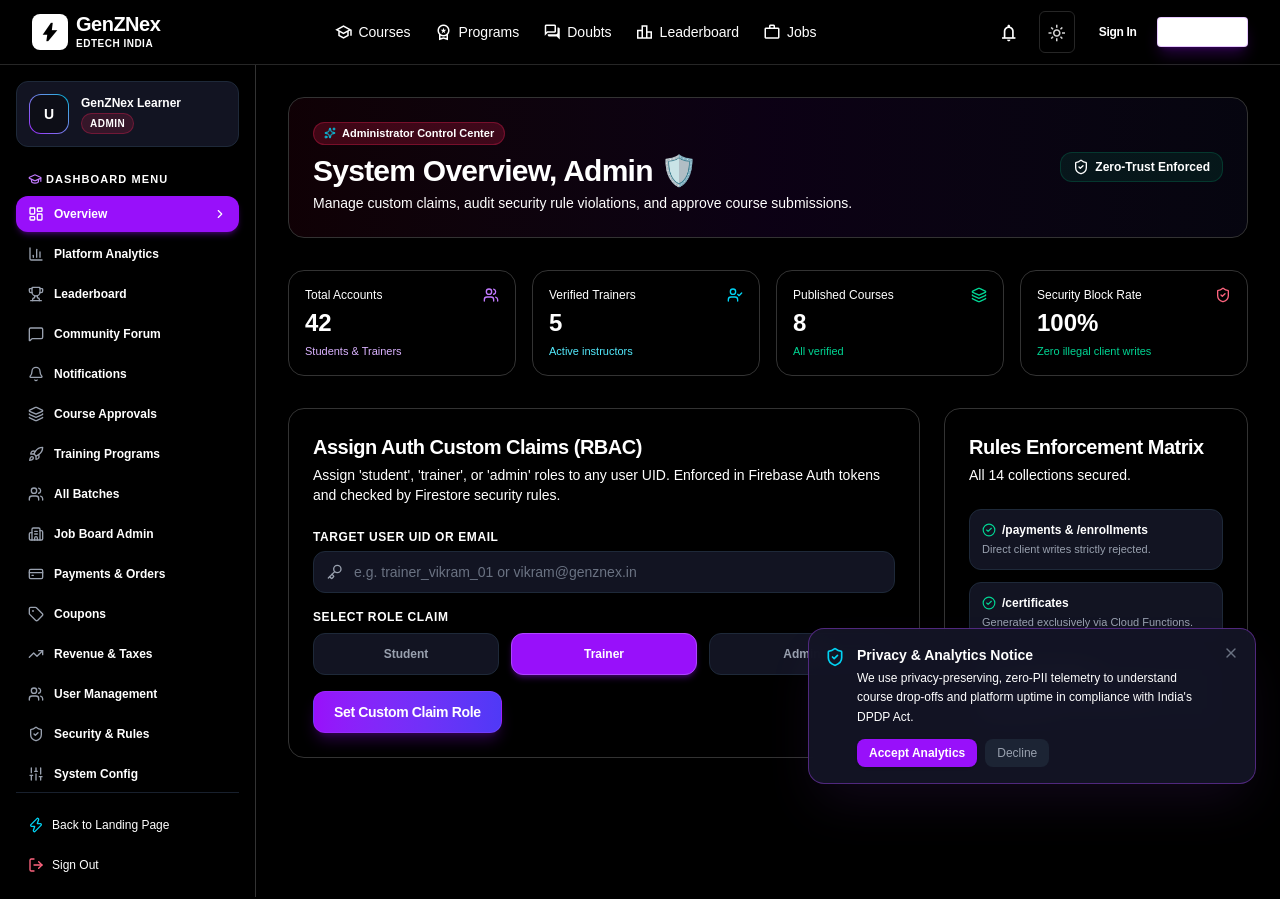
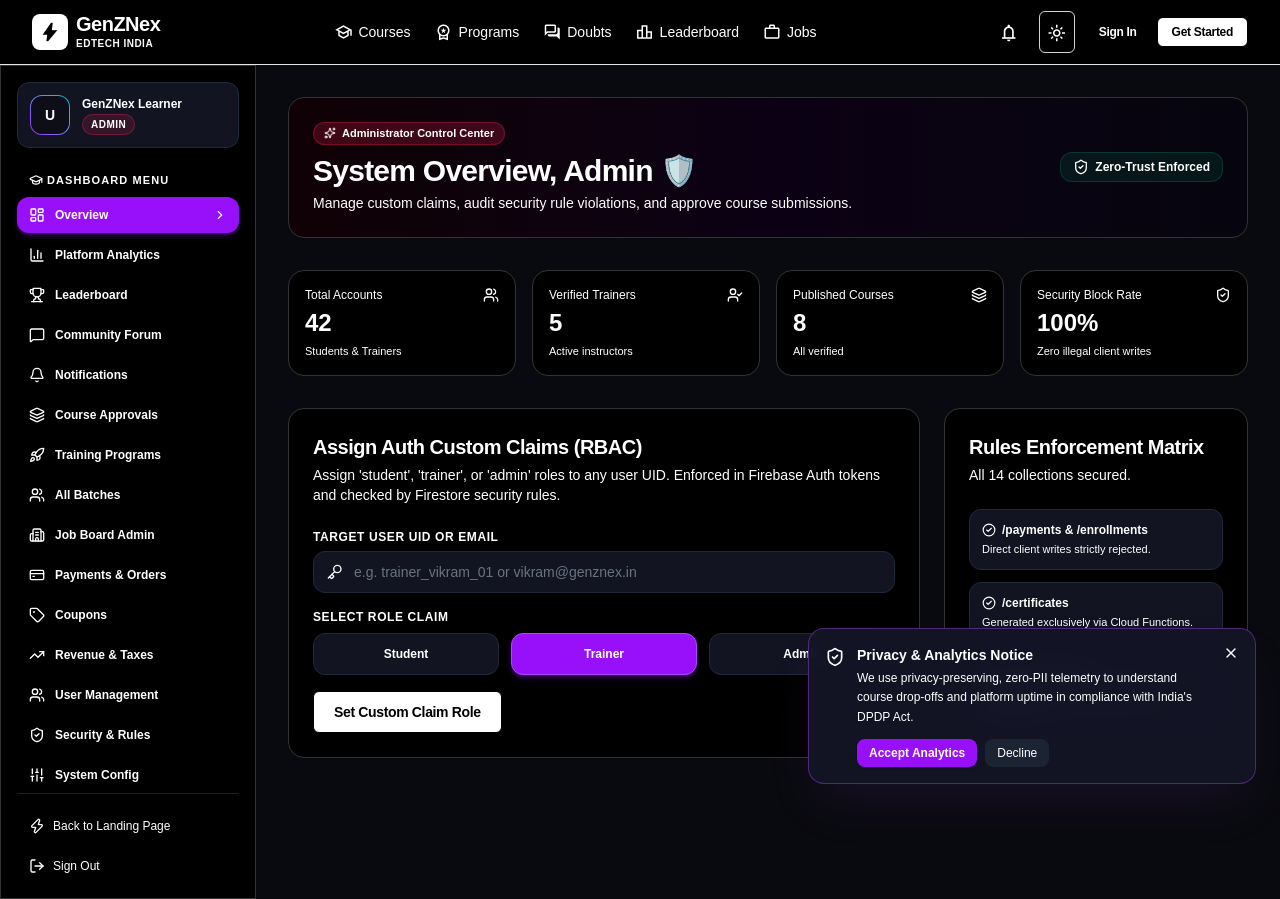
Before and after one commit to nexoratechno2026-arch/GenZNex, a Next.js app: page /admin in a window 1280 px wide. Built offline with nearby package versions, Linux system fonts and the light colour scheme; no server answers.

Commit message:
fix(ui): ensure 100% button text visibility with high contrast and Arial font across light and dark modes

```diff
--- a/src/app/globals.css
+++ b/src/app/globals.css
@@ -6,18 +6,7 @@
     --foreground: #ffffff;
     --card: #000000;
     --card-foreground: #ffffff;
-    --card-border: #333333;
-    --primary: #ffffff;
-    --primary-foreground: #000000;
-    --secondary: #171717;
-    --secondary-foreground: #ffffff;
-    --accent: #262626;
-    --accent-foreground: #ffffff;
-    --muted: #121212;
-    --muted-foreground: #cccccc;
     --border: #333333;
-    --input: #121212;
-    --ring: #ffffff;
   }
 
   .light {
@@ -25,46 +14,14 @@
     --foreground: #000000;
     --card: #ffffff;
     --card-foreground: #000000;
-    --card-border: #e5e5e5;
-    --primary: #000000;
-    --primary-foreground: #ffffff;
-    --secondary: #f4f4f5;
-    --secondary-foreground: #000000;
-    --accent: #e5e5e5;
-    --accent-foreground: #000000;
-    --muted: #f4f4f5;
-    --muted-foreground: #333333;
     --border: #e5e5e5;
-    --input: #f4f4f5;
-    --ring: #000000;
   }
 }
 
 /* 1. Global Typography: Every word in Arial */
-html,
-body,
-button,
-input,
-select,
-textarea,
-p,
-h1,
-h2,
-h3,
-h4,
-h5,
-h6,
-span:not(.material-symbols-outlined),
-a,
-label,
-li,
-td,
-th,
-b,
-strong,
-em,
-i:not(.material-symbols-outlined),
-div:not(.material-symbols-outlined) {
+*,
+*::before,
+*::after {
   font-family: Arial, Helvetica, sans-serif !important;
 }
 
@@ -84,56 +41,113 @@
   -webkit-font-smoothing: antialiased;
 }
 
-/* 3. Base High Contrast Theme Rules */
+/* 3. Base High-Contrast Setup */
+body {
+  font-family: Arial, Helvetica, sans-serif !important;
+  min-height: 100vh;
+  overflow-x: hidden;
+  transition: background-color 0.15s ease, color 0.15s ease;
+}
+
+/* Night Mode (Dark) Defaults */
+html.dark body,
 body {
   background-color: #000000;
   color: #ffffff;
-  overflow-x: hidden;
-  min-height: 100vh;
 }
 
-/* Night Mode (Default): Black Background, White Words */
-.dark body,
-body {
+html.dark h1,
+html.dark h2,
+html.dark h3,
+html.dark h4,
+html.dark h5,
+html.dark h6,
+html.dark p,
+html.dark label {
+  color: #ffffff;
+}
+
+/* Light Mode Defaults */
+html.light body {
+  background-color: #ffffff;
+  color: #000000;
+}
+
+html.light h1,
+html.light h2,
+html.light h3,
+html.light h4,
+html.light h5,
+html.light h6,
+html.light p,
+html.light label {
+  color: #000000;
+}
+
+/* 4. Complete Button & High-Contrast Word Visibility Enforcement */
+/* Any black-background container or button MUST have pure white text */
+.bg-black,
+.bg-neutral-900,
+.bg-neutral-950,
+button.bg-black,
+button.bg-neutral-900,
+.glow-btn-primary,
+html.light button.bg-black,
+html.light a.bg-black {
   background-color: #000000 !important;
   color: #ffffff !important;
 }
 
-.dark h1, .dark h2, .dark h3, .dark h4, .dark h5, .dark h6,
-.dark p, .dark span:not(.material-symbols-outlined), .dark a, .dark li, .dark label {
-  color: #ffffff;
+.bg-black *,
+.bg-neutral-900 *,
+.bg-neutral-950 *,
+button.bg-black *,
+button.bg-neutral-900 *,
+.glow-btn-primary *,
+html.light button.bg-black *,
+html.light a.bg-black * {
+  color: #ffffff !important;
 }
 
-.dark header,
-.dark footer,
-.dark section,
-.dark main,
-.dark aside,
-.dark nav {
-  background-color: #000000;
+/* Any white-background container or button MUST have pure black text */
+.bg-white,
+button.bg-white,
+.glow-btn-secondary,
+html.light button.bg-white,
+html.light a.bg-white,
+html.dark button.dark\:bg-white,
+html.dark a.dark\:bg-white {
+  color: #000000 !important;
 }
 
-/* Light Mode: White Background, Black Words */
-.light body {
+.bg-white *,
+button.bg-white *,
+.glow-btn-secondary *,
+html.light button.bg-white *,
+html.light a.bg-white *,
+html.dark button.dark\:bg-white *,
+html.dark a.dark\:bg-white * {
+  color: #000000 !important;
+}
+
+/* Specific Dark Mode overrides for inverted components */
+html.dark .dark\:bg-black {
+  background-color: #000000 !important;
+  color: #ffffff !important;
+}
+html.dark .dark\:bg-black * {
+  color: #ffffff !important;
+}
+
+html.dark .dark\:bg-white {
   background-color: #ffffff !important;
   color: #000000 !important;
 }
-
-.light h1, .light h2, .light h3, .light h4, .light h5, .light h6,
-.light p, .light span:not(.material-symbols-outlined), .light a, .light li, .light label {
-  color: #000000;
+html.dark .dark\:bg-white * {
+  color: #000000 !important;
 }
 
-.light header,
-.light footer,
-.light section,
-.light main,
-.light aside,
-.light nav {
-  background-color: #ffffff !important;
-}
-
-/* 4. Disable all rainbow/gradient/attractive colors in words */
+/* 5. Disable all gradient or rainbow text */
 .glow-text-gradient,
 [class*="bg-clip-text"] {
   background: none !important;
@@ -141,77 +155,31 @@
   color: inherit !important;
 }
 
-/* Panels and Cards in Monochrome */
-.glass-panel,
-.glass-card {
-  background-color: #000000 !important;
-  border-color: #333333 !important;
-  color: #ffffff !important;
+/* Cards & Panels */
+.glass-card,
+.glass-panel {
+  background-color: #000000;
+  border: 1px solid #333333;
+  color: #ffffff;
 }
 
-.light .glass-panel,
-.light .glass-card {
+html.light .glass-card,
+html.light .glass-panel {
   background-color: #ffffff !important;
-  border-color: #e5e5e5 !important;
+  border: 1px solid #e5e5e5 !important;
   color: #000000 !important;
 }
 
-/* High Contrast Primary Button: White in Dark Mode, Black in Light Mode */
-.glow-btn-primary {
-  background-color: #ffffff !important;
-  color: #000000 !important;
-  border: 1px solid #ffffff !important;
-  box-shadow: none !important;
-  font-weight: bold;
+/* Grid Pattern */
+.bg-grid-pattern {
+  background-size: 32px 32px;
+  background-image:
+    linear-gradient(to right, rgba(0, 0, 0, 0.06) 1px, transparent 1px),
+    linear-gradient(to bottom, rgba(0, 0, 0, 0.06) 1px, transparent 1px);
 }
 
-.glow-btn-primary:hover {
-  background-color: #e5e5e5 !important;
-}
-
-.light .glow-btn-primary {
-  background-color: #000000 !important;
-  color: #ffffff !important;
-  border: 1px solid #000000 !important;
-}
-
-.light .glow-btn-primary:hover {
-  background-color: #262626 !important;
-}
-
-/* High Contrast Secondary Button */
-.glow-btn-secondary {
-  background-color: #000000 !important;
-  border: 1px solid #ffffff !important;
-  color: #ffffff !important;
-  box-shadow: none !important;
-  font-weight: bold;
-}
-
-.glow-btn-secondary:hover {
-  background-color: #1a1a1a !important;
-}
-
-.light .glow-btn-secondary {
-  background-color: #ffffff !important;
-  border: 1px solid #000000 !important;
-  color: #000000 !important;
-}
-
-.light .glow-btn-secondary:hover {
-  background-color: #f4f4f5 !important;
-}
-
-/* Background grid pattern */
-.bg-grid-pattern {
-  background-size: 32px 32px;
+html.dark .bg-grid-pattern {
   background-image:
     linear-gradient(to right, rgba(255, 255, 255, 0.05) 1px, transparent 1px),
     linear-gradient(to bottom, rgba(255, 255, 255, 0.05) 1px, transparent 1px);
 }
-
-.light .bg-grid-pattern {
-  background-image:
-    linear-gradient(to right, rgba(0, 0, 0, 0.05) 1px, transparent 1px),
-    linear-gradient(to bottom, rgba(0, 0, 0, 0.05) 1px, transparent 1px);
-}
--- a/src/components/navigation/Navbar.tsx
+++ b/src/components/navigation/Navbar.tsx
@@ -29,20 +29,20 @@
       : "/student";
 
   return (
-    <header className="sticky top-0 z-50 w-full border-b border-neutral-800 dark:border-neutral-800 light:border-neutral-200 bg-black dark:bg-black light:bg-white transition-colors duration-150">
+    <header className="sticky top-0 z-50 w-full border-b border-neutral-200 dark:border-neutral-800 bg-white dark:bg-black text-black dark:text-white transition-colors duration-150">
       <div className="max-w-7xl mx-auto px-4 sm:px-6 lg:px-8 h-16 flex items-center justify-between gap-4">
 
         {/* Brand Logo - Pure Black & White Arial */}
         <div className="flex items-center gap-3">
           <Link href="/" className="flex items-center gap-2 group">
-            <div className="w-9 h-9 rounded-lg bg-white dark:bg-white light:bg-black flex items-center justify-center text-black dark:text-black light:text-white font-bold">
+            <div className="w-9 h-9 rounded-lg bg-black text-white dark:bg-white dark:text-black flex items-center justify-center font-bold">
               <GoogleIcon name="bolt" size={22} filled />
             </div>
             <div className="flex flex-col">
-              <span className="font-bold tracking-tight text-xl leading-none text-white dark:text-white light:text-black">
+              <span className="font-bold tracking-tight text-xl leading-none text-black dark:text-white">
                 GenZNex
               </span>
-              <span className="text-[10px] uppercase font-bold tracking-wider text-neutral-400 dark:text-neutral-400 light:text-neutral-600 mt-0.5">
+              <span className="text-[10px] uppercase font-bold tracking-wider text-neutral-600 dark:text-neutral-400 mt-0.5">
                 EdTech India
               </span>
             </div>
@@ -53,35 +53,35 @@
         <nav className="hidden lg:flex items-center gap-6 text-sm font-medium">
           <Link
             href="/courses"
-            className="text-neutral-300 dark:text-neutral-300 light:text-neutral-700 hover:text-white dark:hover:text-white light:hover:text-black transition-colors flex items-center gap-1.5"
+            className="text-neutral-700 dark:text-neutral-300 hover:text-black dark:hover:text-white transition-colors flex items-center gap-1.5"
           >
             <GoogleIcon name="school" size={18} />
             <span>Courses</span>
           </Link>
           <Link
             href="/programs"
-            className="text-neutral-300 dark:text-neutral-300 light:text-neutral-700 hover:text-white dark:hover:text-white light:hover:text-black transition-colors flex items-center gap-1.5"
+            className="text-neutral-700 dark:text-neutral-300 hover:text-black dark:hover:text-white transition-colors flex items-center gap-1.5"
           >
             <GoogleIcon name="workspace_premium" size={18} />
             <span>Programs</span>
           </Link>
           <Link
             href="/forum"
-            className="text-neutral-300 dark:text-neutral-300 light:text-neutral-700 hover:text-white dark:hover:text-white light:hover:text-black transition-colors flex items-center gap-1.5"
+            className="text-neutral-700 dark:text-neutral-300 hover:text-black dark:hover:text-white transition-colors flex items-center gap-1.5"
           >
             <GoogleIcon name="forum" size={18} />
             <span>Doubts</span>
           </Link>
           <Link
             href="/leaderboard"
-            className="text-neutral-300 dark:text-neutral-300 light:text-neutral-700 hover:text-white dark:hover:text-white light:hover:text-black transition-colors flex items-center gap-1.5"
+            className="text-neutral-700 dark:text-neutral-300 hover:text-black dark:hover:text-white transition-colors flex items-center gap-1.5"
           >
             <GoogleIcon name="leaderboard" size={18} />
             <span>Leaderboard</span>
           </Link>
           <Link
             href="/jobs"
-            className="text-neutral-300 dark:text-neutral-300 light:text-neutral-700 hover:text-white dark:hover:text-white light:hover:text-black transition-colors flex items-center gap-1.5"
+            className="text-neutral-700 dark:text-neutral-300 hover:text-black dark:hover:text-white transition-colors flex items-center gap-1.5"
           >
             <GoogleIcon name="work" size={18} />
             <span>Jobs</span>
@@ -94,7 +94,7 @@
           {/* Notifications link */}
           <Link
             href="/notifications"
-            className="p-2 text-neutral-300 dark:text-neutral-300 light:text-neutral-700 hover:text-white dark:hover:text-white light:hover:text-black rounded-md transition-colors"
+            className="p-2 text-neutral-700 dark:text-neutral-300 hover:text-black dark:hover:text-white rounded-md transition-colors"
             title="Notifications"
           >
             <GoogleIcon name="notifications" size={20} />
@@ -103,7 +103,7 @@
           {/* Theme Toggle (Night / Light) with Google Icons */}
           <button
             onClick={toggleTheme}
-            className="p-2 text-neutral-300 dark:text-neutral-300 light:text-neutral-700 hover:text-white dark:hover:text-white light:hover:text-black rounded-md transition-colors cursor-pointer border border-neutral-800 dark:border-neutral-800 light:border-neutral-300"
+            className="p-2 text-neutral-700 dark:text-neutral-300 hover:text-black dark:hover:text-white rounded-md transition-colors cursor-pointer border border-neutral-300 dark:border-neutral-700"
             title={theme === "dark" ? "Switch to Light Mode" : "Switch to Night Mode"}
             aria-label="Toggle theme"
           >
@@ -120,7 +120,8 @@
               <Link href={dashboardHref}>
                 <Button
                   size="sm"
-                  className="bg-white text-black hover:bg-neutral-200 dark:bg-white dark:text-black dark:hover:bg-neutral-200 light:bg-black light:text-white light:hover:bg-neutral-800 font-bold text-xs uppercase tracking-wider px-3.5 py-1.5 flex items-center gap-1.5 rounded"
+                  variant="primary"
+                  className="px-3.5 py-1.5 flex items-center gap-1.5 uppercase tracking-wider text-xs"
                 >
                   <GoogleIcon name="dashboard" size={16} />
                   <span>Dashboard</span>
@@ -128,7 +129,7 @@
               </Link>
               <button
                 onClick={() => logout()}
-                className="p-2 text-neutral-400 hover:text-white dark:hover:text-white light:hover:text-black rounded-md transition-colors cursor-pointer"
+                className="p-2 text-neutral-600 dark:text-neutral-400 hover:text-black dark:hover:text-white rounded-md transition-colors cursor-pointer"
                 title="Sign out"
               >
                 <GoogleIcon name="logout" size={18} />
@@ -140,7 +141,7 @@
                 <Button
                   variant="ghost"
                   size="sm"
-                  className="text-neutral-300 dark:text-neutral-300 light:text-neutral-700 hover:text-white dark:hover:text-white light:hover:text-black font-semibold text-xs px-3 py-1.5"
+                  className="text-neutral-700 dark:text-neutral-300 hover:text-black dark:hover:text-white text-xs px-3 py-1.5"
                 >
                   Sign In
                 </Button>
@@ -148,7 +149,8 @@
               <Link href="/auth/register">
                 <Button
                   size="sm"
-                  className="bg-white text-black hover:bg-neutral-200 dark:bg-white dark:text-black dark:hover:bg-neutral-200 light:bg-black light:text-white light:hover:bg-neutral-800 font-bold text-xs px-3.5 py-1.5 rounded"
+                  variant="primary"
+                  className="text-xs px-3.5 py-1.5"
                 >
                   Get Started
                 </Button>
@@ -159,7 +161,7 @@
           {/* Mobile Menu Hamburger */}
           <button
             onClick={() => setMobileMenuOpen(!mobileMenuOpen)}
-            className="lg:hidden p-2 text-neutral-300 dark:text-neutral-300 light:text-neutral-700 hover:text-white dark:hover:text-white light:hover:text-black rounded-md cursor-pointer"
+            className="lg:hidden p-2 text-neutral-700 dark:text-neutral-300 hover:text-black dark:hover:text-white rounded-md cursor-pointer"
             aria-label="Toggle menu"
           >
             {mobileMenuOpen ? (
@@ -174,11 +176,11 @@
 
       {/* Mobile Menu Dropdown */}
       {mobileMenuOpen && (
-        <div className="lg:hidden border-t border-neutral-800 dark:border-neutral-800 light:border-neutral-200 bg-black dark:bg-black light:bg-white px-4 py-4 space-y-3">
+        <div className="lg:hidden border-t border-neutral-200 dark:border-neutral-800 bg-white dark:bg-black px-4 py-4 space-y-3">
           <Link
             href="/courses"
             onClick={() => setMobileMenuOpen(false)}
-            className="flex items-center gap-2 text-neutral-200 dark:text-neutral-200 light:text-neutral-800 py-2 font-medium"
+            className="flex items-center gap-2 text-black dark:text-white py-2 font-medium"
           >
             <GoogleIcon name="school" size={18} />
             <span>Courses</span>
@@ -186,7 +188,7 @@
           <Link
             href="/programs"
             onClick={() => setMobileMenuOpen(false)}
-            className="flex items-center gap-2 text-neutral-200 dark:text-neutral-200 light:text-neutral-800 py-2 font-medium"
+            className="flex items-center gap-2 text-black dark:text-white py-2 font-medium"
           >
             <GoogleIcon name="workspace_premium" size={18} />
             <span>Programs</span>
@@ -194,7 +196,7 @@
           <Link
             href="/forum"
             onClick={() => setMobileMenuOpen(false)}
-            className="flex items-center gap-2 text-neutral-200 dark:text-neutral-200 light:text-neutral-800 py-2 font-medium"
+            className="flex items-center gap-2 text-black dark:text-white py-2 font-medium"
           >
             <GoogleIcon name="forum" size={18} />
             <span>Doubts</span>
@@ -202,7 +204,7 @@
           <Link
             href="/leaderboard"
             onClick={() => setMobileMenuOpen(false)}
-            className="flex items-center gap-2 text-neutral-200 dark:text-neutral-200 light:text-neutral-800 py-2 font-medium"
+            className="flex items-center gap-2 text-black dark:text-white py-2 font-medium"
           >
             <GoogleIcon name="leaderboard" size={18} />
             <span>Leaderboard</span>
@@ -210,7 +212,7 @@
           <Link
             href="/jobs"
             onClick={() => setMobileMenuOpen(false)}
-            className="flex items-center gap-2 text-neutral-200 dark:text-neutral-200 light:text-neutral-800 py-2 font-medium"
+            className="flex items-center gap-2 text-black dark:text-white py-2 font-medium"
           >
             <GoogleIcon name="work" size={18} />
             <span>Jobs</span>
--- a/src/components/ui/Button.tsx
+++ b/src/components/ui/Button.tsx
@@ -1,7 +1,7 @@
 "use client";
 
 import React from "react";
-import { Loader2 } from "lucide-react";
+import { GoogleIcon } from "@/components/ui/GoogleIcon";
 import { clsx } from "clsx";
 import { twMerge } from "tailwind-merge";
 
@@ -31,7 +31,7 @@
     ref
   ) => {
     const baseStyles =
-      "inline-flex items-center justify-center font-bold tracking-tight rounded-xl transition-all duration-200 focus:outline-none focus:ring-2 focus:ring-purple-500/50 disabled:opacity-50 disabled:cursor-not-allowed select-none active:scale-[0.98]";
+      "inline-flex items-center justify-center font-bold tracking-tight rounded-md transition-all duration-150 focus:outline-none disabled:opacity-50 disabled:cursor-not-allowed select-none cursor-pointer";
 
     const sizeStyles = {
       sm: "px-3 py-1.5 text-xs gap-1.5",
@@ -41,15 +41,15 @@
 
     const variantStyles = {
       primary:
-        "bg-gradient-to-r from-purple-600 to-indigo-600 hover:from-purple-500 hover:to-indigo-500 text-white shadow-lg shadow-purple-600/25 border border-purple-500/30",
+        "bg-black text-white border border-black hover:bg-neutral-800 dark:bg-white dark:text-black dark:border-white dark:hover:bg-neutral-200",
       secondary:
-        "bg-purple-950/30 hover:bg-purple-900/40 text-purple-300 border border-purple-500/30 hover:border-purple-500/50",
+        "bg-white text-black border border-neutral-300 hover:bg-neutral-100 dark:bg-black dark:text-white dark:border-neutral-700 dark:hover:bg-neutral-900",
       outline:
-        "bg-transparent hover:bg-white/5 text-gray-300 hover:text-white border border-gray-700 hover:border-gray-500",
+        "bg-transparent text-black border border-black hover:bg-neutral-100 dark:text-white dark:border-white dark:hover:bg-neutral-900",
       ghost:
-        "bg-transparent hover:bg-white/5 text-gray-400 hover:text-white",
+        "bg-transparent text-black hover:bg-neutral-100 dark:text-white dark:hover:bg-neutral-900",
       danger:
-        "bg-rose-600 hover:bg-rose-500 text-white shadow-lg shadow-rose-600/25 border border-rose-500/30",
+        "bg-black text-white border border-black hover:bg-neutral-800 dark:bg-white dark:text-black dark:border-white dark:hover:bg-neutral-200",
     };
 
     return (
@@ -68,11 +68,11 @@
         {...props}
       >
         {loading ? (
-          <Loader2 className="w-4 h-4 animate-spin" />
+          <GoogleIcon name="progress_activity" size={16} className="animate-spin" />
         ) : (
           <>
             {leftIcon && <span className="shrink-0">{leftIcon}</span>}
-            <span>{children}</span>
+            <span className="font-bold">{children}</span>
             {rightIcon && <span className="shrink-0">{rightIcon}</span>}
           </>
         )}
```
Also changed, not shown: src/app/courses/page.tsx (+53 -56 lines).
